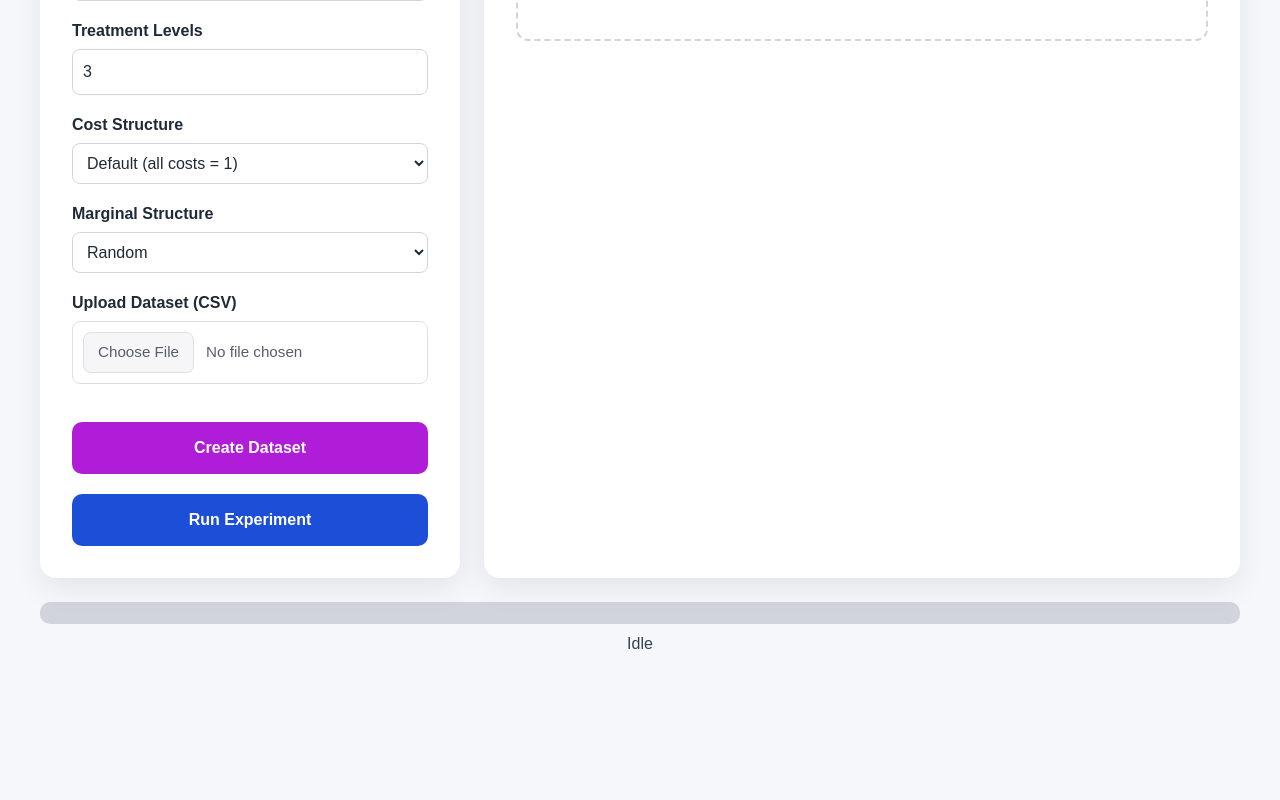
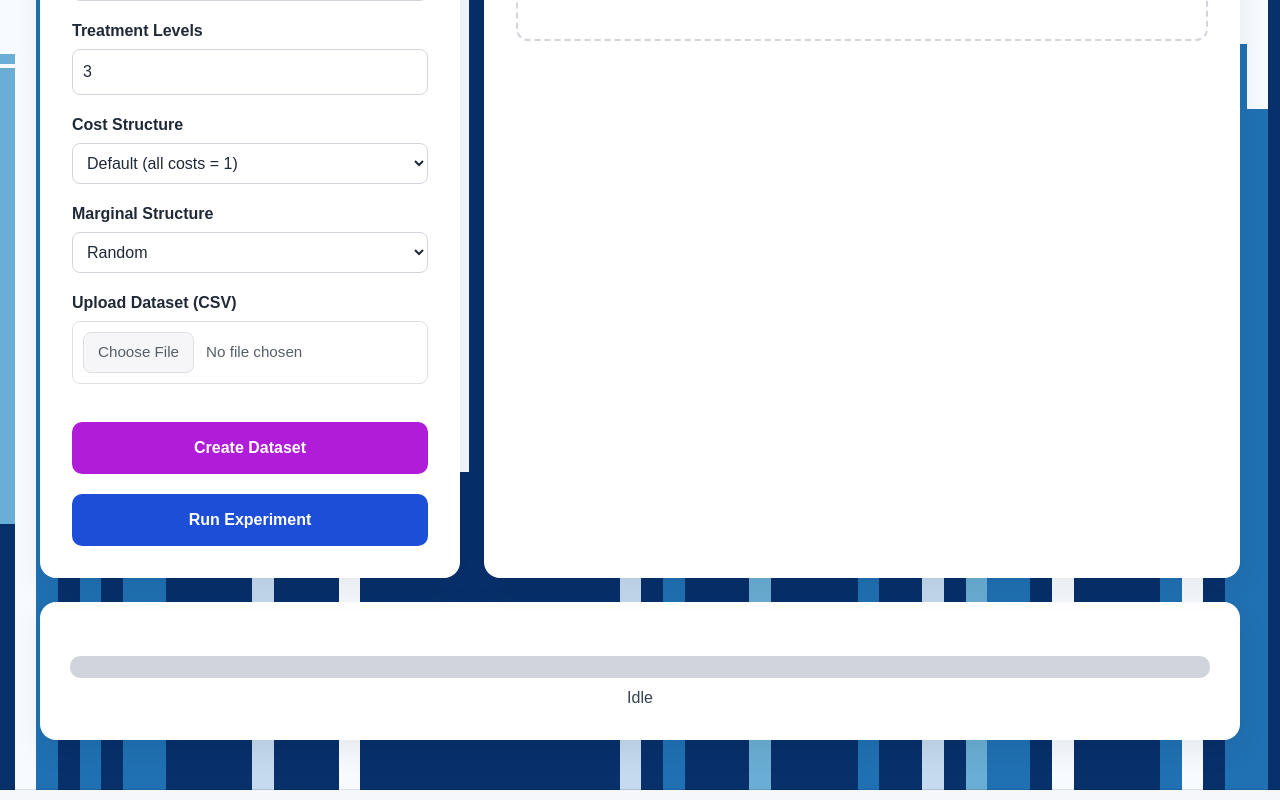
Before and after one commit to gilstero/ThesisWebsite, a Next.js app: page /experiments in a window 1280 px wide. Shown: the part 581-1381 px from the top of the page. Before the commit the page ends 1297 px from the top, so only its background shows below. Built offline with nearby package versions, Linux system fonts and the light colour scheme.

Commit message:
changed background and some styling

```diff
--- a/src/app/experiments/page.css
+++ b/src/app/experiments/page.css
@@ -290,3 +290,11 @@
   text-align: center;
   padding: 20px;
 }
+
+.page {
+  min-height: 100vh;
+  background-image: url("/AllocationHeatmap.jpg");
+  background-position: center;
+  background-repeat: no-repeat;
+  background-attachment: fixed;
+}
--- a/src/app/experiments/page.tsx
+++ b/src/app/experiments/page.tsx
@@ -352,7 +352,7 @@ export default function ExperimentsPage() {
 
 
           {/* PROGRESS BAR BELOW PANELS */}
-
+          <section className="progressbackground">
           <div className="progressContainer">
 
             <div className="progressBar">
@@ -367,6 +367,7 @@ export default function ExperimentsPage() {
             </p>
 
           </div>
+          </section>
 
         </div>
       </div>
--- a/src/app/globals.css
+++ b/src/app/globals.css
@@ -158,3 +158,10 @@ a {
     justify-content: center;
   }
 }
+
+.progressbackground {
+  background: white;
+  border-radius: 16px;
+  padding: 30px;
+  box-shadow: 0 10px 30px rgba(0, 0, 0, 0.08);
+}
```
Also changed, not shown: public/AllocationHeatmap.jpg (added).
